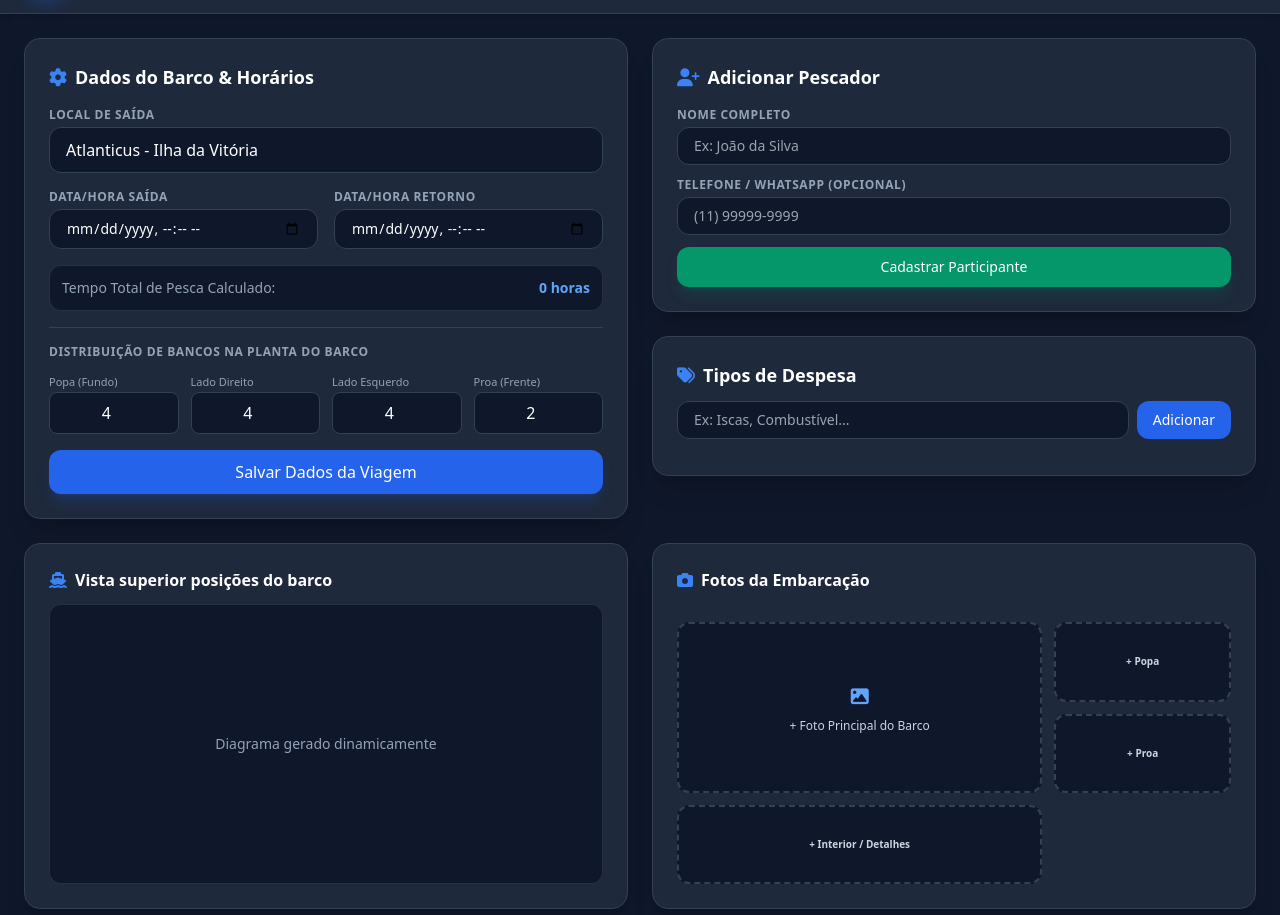
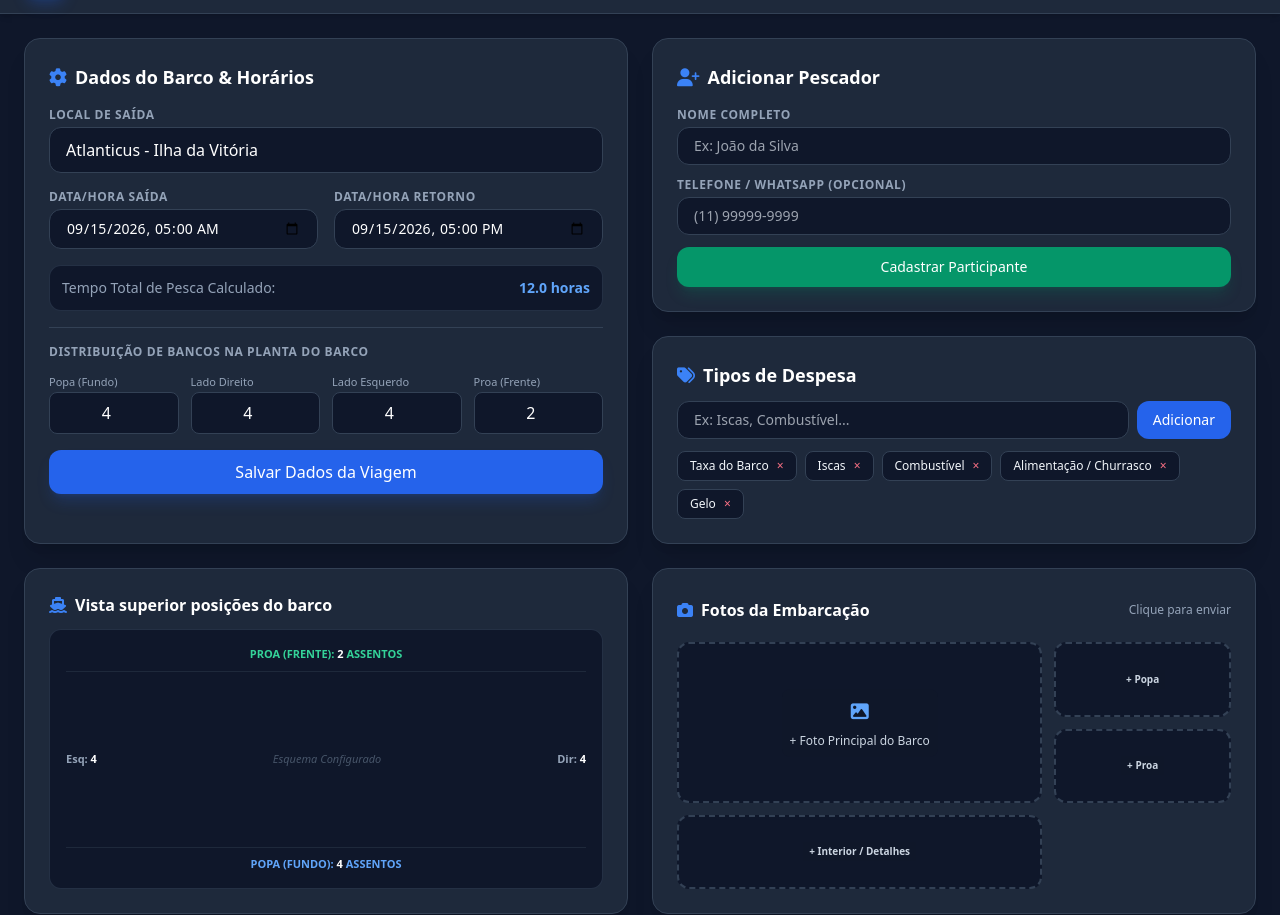
Before and after one commit to marianodevlin9-prog/Pesca-Justa, a website: page index.html in a window 1280 px wide. Shown: the part 69-984 px from the top of the page. Drawn offline with nearby package versions, Linux system fonts and the light colour scheme.

Commit message:
Update index.html

```diff
--- a/index.html
+++ b/index.html
@@ -133,41 +133,63 @@
                 </div>
             </div>
 
-            <!-- Seção Inferior: Grid Responsivo com o Diagrama do Barco e Bento Grid de Fotos -->
+            <!-- Seção Inferior: Grid Responsivo com o Diagrama do Barco e Bento Grid de Fotos Funcional -->
             <div class="grid grid-cols-1 lg:grid-cols-2 gap-6 w-full">
-                <!-- Coluna Esquerda: Bloco da Planta do Barco -->
-                <div class="bg-slate-800 border border-slate-700 rounded-2xl p-6 shadow-xl">
-                    <h3 class="font-bold text-white mb-3 flex items-center gap-2">
-                        <i class="fa-solid fa-ship text-blue-500"></i> Vista superior posições do barco
-                    </h3>
-                    <div id="boat-diagram-container" class="relative rounded-xl bg-slate-900 text-white p-4 min-h-[280px] flex items-center justify-center border border-slate-700/60">
-                        <span class="text-sm text-slate-400">Diagrama gerado dinamicamente</span>
+                <!-- Coluna Esquerda: Bloco da Planta do Barco Funcional -->
+                <div class="bg-slate-800 border border-slate-700 rounded-2xl p-6 shadow-xl flex flex-col justify-between">
+                    <div>
+                        <h3 class="font-bold text-white mb-3 flex items-center gap-2">
+                            <i class="fa-solid fa-ship text-blue-500"></i> Vista superior posições do barco
+                        </h3>
+                    </div>
+                    <div id="mini-boat-preview" class="relative rounded-xl bg-slate-900 text-white p-4 min-h-[260px] flex flex-col justify-between border border-slate-700/60">
+                        <div class="text-center pb-2 border-b border-slate-800 text-[11px] text-emerald-400 font-bold uppercase">Proa (Frente): <span id="prev-bow" class="text-white">0</span> assentos</div>
+                        <div class="flex justify-between items-center py-2 text-[11px] text-slate-400 font-bold">
+                            <span>Esq: <span id="prev-left" class="text-white">0</span></span>
+                            <span class="text-slate-600 font-normal italic">Esquema Configurado</span>
+                            <span>Dir: <span id="prev-right" class="text-white">0</span></span>
+                        </div>
+                        <div class="text-center pt-2 border-t border-slate-800 text-[11px] text-blue-400 font-bold uppercase">Popa (Fundo): <span id="prev-popa" class="text-white">0</span> assentos</div>
                     </div>
                 </div>
 
-                <!-- Coluna Direita: Módulo de Fotos (Bento Grid) -->
+                <!-- Coluna Direita: Módulo de Fotos Funcional (Bento Grid) -->
                 <div class="bg-slate-800 border border-slate-700 rounded-2xl p-6 shadow-xl grid grid-cols-3 gap-3">
-                    <div class="col-span-3 mb-1">
+                    <div class="col-span-3 mb-1 flex justify-between items-center">
                         <h3 class="font-bold text-white flex items-center gap-2">
                             <i class="fa-solid fa-camera text-blue-500"></i> Fotos da Embarcação
                         </h3>
+                        <span class="text-xs text-slate-400">Clique para enviar</span>
                     </div>
+
+                    <!-- Input oculto universal para upload -->
+                    <input type="file" id="image-upload-input" accept="image/*" class="hidden" onchange="handleImageUpload(event)">
+
                     <!-- Foto Principal (Destaque maior à esquerda) -->
-                    <div class="col-span-2 row-span-2 border-2 border-dashed border-slate-700 rounded-xl flex flex-col items-center justify-center p-4 bg-slate-900 hover:bg-slate-900/80 transition cursor-pointer min-h-[140px]">
-                        <i class="fa-solid fa-image text-blue-400 mb-2 text-lg"></i>
-                        <span class="text-xs font-medium text-slate-300 text-center">+ Foto Principal do Barco</span>
+                    <div onclick="triggerImageUpload('main')" id="slot-main" class="col-span-2 row-span-2 border-2 border-dashed border-slate-700 rounded-xl flex flex-col items-center justify-center p-4 bg-slate-900 hover:bg-slate-900/80 transition cursor-pointer min-h-[140px] relative overflow-hidden group">
+                        <div class="absolute inset-0 bg-cover bg-center opacity-80" id="img-preview-main" style="display: none;"></div>
+                        <div class="z-10 flex flex-col items-center bg-slate-900/80 p-2 rounded-lg group-hover:bg-slate-900 transition">
+                            <i class="fa-solid fa-image text-blue-400 mb-2 text-lg"></i>
+                            <span class="text-xs font-medium text-slate-300 text-center" id="text-main">+ Foto Principal do Barco</span>
+                        </div>
                     </div>
-                    <!-- Foto Detalhe 1 -->
-                    <div class="border-2 border-dashed border-slate-700 rounded-xl flex flex-col items-center justify-center p-2 bg-slate-900 hover:bg-slate-900/80 transition cursor-pointer min-h-[65px]">
-                        <span class="text-[10px] text-slate-300 font-semibold">+ Popa</span>
+
+                    <!-- Foto Detalhe 1 (Popa) -->
+                    <div onclick="triggerImageUpload('popa')" id="slot-popa" class="border-2 border-dashed border-slate-700 rounded-xl flex flex-col items-center justify-center p-2 bg-slate-900 hover:bg-slate-900/80 transition cursor-pointer min-h-[65px] relative overflow-hidden group">
+                        <div class="absolute inset-0 bg-cover bg-center opacity-80" id="img-preview-popa" style="display: none;"></div>
+                        <span class="text-[10px] text-slate-300 font-semibold z-10 bg-slate-900/80 px-1.5 py-0.5 rounded" id="text-popa">+ Popa</span>
                     </div>
-                    <!-- Foto Detalhe 2 -->
-                    <div class="border-2 border-dashed border-slate-700 rounded-xl flex flex-col items-center justify-center p-2 bg-slate-900 hover:bg-slate-900/80 transition cursor-pointer min-h-[65px]">
-                        <span class="text-[10px] text-slate-300 font-semibold">+ Proa</span>
+
+                    <!-- Foto Detalhe 2 (Proa) -->
+                    <div onclick="triggerImageUpload('proa')" id="slot-proa" class="border-2 border-dashed border-slate-700 rounded-xl flex flex-col items-center justify-center p-2 bg-slate-900 hover:bg-slate-900/80 transition cursor-pointer min-h-[65px] relative overflow-hidden group">
+                        <div class="absolute inset-0 bg-cover bg-center opacity-80" id="img-preview-proa" style="display: none;"></div>
+                        <span class="text-[10px] text-slate-300 font-semibold z-10 bg-slate-900/80 px-1.5 py-0.5 rounded" id="text-proa">+ Proa</span>
                     </div>
-                    <!-- Foto Detalhe 3 -->
-                    <div class="col-span-2 border-2 border-dashed border-slate-700 rounded-xl flex items-center justify-center p-2 bg-slate-900 hover:bg-slate-900/80 transition cursor-pointer min-h-[65px]">
-                        <span class="text-[10px] text-slate-300 font-semibold">+ Interior / Detalhes</span>
+
+                    <!-- Foto Detalhe 3 (Interior) -->
+                    <div onclick="triggerImageUpload('interior')" id="slot-interior" class="col-span-2 border-2 border-dashed border-slate-700 rounded-xl flex items-center justify-center p-2 bg-slate-900 hover:bg-slate-900/80 transition cursor-pointer min-h-[65px] relative overflow-hidden group">
+                        <div class="absolute inset-0 bg-cover bg-center opacity-80" id="img-preview-interior" style="display: none;"></div>
+                        <span class="text-[10px] text-slate-300 font-semibold z-10 bg-slate-900/80 px-1.5 py-0.5 rounded" id="text-interior">+ Interior / Detalhes</span>
                     </div>
                 </div>
             </div>
@@ -298,7 +320,7 @@
                         </div>
                     </div>
 
-                    <!-- Balanço e Histórico Individual (Quanto cada um pagou vs Saldo a Acertar) -->
+                    <!-- Balanço e Histórico Individual -->
                     <div>
                         <h4 class="text-sm font-semibold text-slate-300 mb-1">Balanço e Histórico Individual (Saldo / Acerto)</h4>
                         <p class="text-xs text-slate-400 mb-3">Demonstra o montante que cada pescador pagou, abatido do rateio, indicando o crédito ou o valor restante que falta pagar.</p>
@@ -375,9 +397,9 @@
 
     </main>
 
-    <!-- Script Principal -->
+    <!-- Script Principal com Gestão de Imagens e Diagrama Ativos -->
     <script>
-        let db = JSON.parse(localStorage.getItem('pesca_justa_db_v3')) || {
+        let db = JSON.parse(localStorage.getItem('pesca_justa_db_v4')) || {
             trip: {
                 location: "Atlanticus - Ilha da Vitória",
                 departure: "2026-09-15T05:00",
@@ -387,6 +409,12 @@
                 left: 4,
                 bow: 2
             },
+            images: {
+                main: "",
+                popa: "",
+                proa: "",
+                interior: ""
+            },
             participants: [],
             expenseTypes: ["Taxa do Barco", "Iscas", "Combustível", "Alimentação / Churrasco", "Gelo"],
             expenses: [],
@@ -395,8 +423,10 @@
             lottery: { popa: [], right: [], left: [], bow: [] }
         };
 
+        let currentImageSlot = null;
+
         function saveData() {
-            localStorage.setItem('pesca_justa_db_v3', JSON.stringify(db));
+            localStorage.setItem('pesca_justa_db_v4', JSON.stringify(db));
             renderAll();
         }
 
@@ -423,6 +453,24 @@
             db.trip.bow = parseInt(document.getElementById('seats-bow').value) || 0;
             saveData();
             alert('Configurações da viagem e assentos salvas com sucesso!');
+        }
+
+        function triggerImageUpload(slot) {
+            currentImageSlot = slot;
+            document.getElementById('image-upload-input').click();
+        }
+
+        function handleImageUpload(e) {
+            const file = e.target.files[0];
+            if (!file || !currentImageSlot) return;
+
+            const reader = new FileReader();
+            reader.onload = function(uploadEvent) {
+                db.images[currentImageSlot] = uploadEvent.target.result;
+                saveData();
+            };
+            reader.readAsDataURL(file);
+            e.target.value = ''; // Limpa o input
         }
 
         function addParticipant(e) {
@@ -543,6 +591,28 @@
             document.getElementById('boat-right').innerHTML = rightHtml || '<span class="text-slate-500 text-xs">Nenhum assento.</span>';
         }
 
+        function renderImages() {
+            ['main', 'popa', 'proa', 'interior'].forEach(slot => {
+                const imgData = db.images[slot];
+                const previewEl = document.getElementById(`img-preview-${slot}`);
+                const textEl = document.getElementById(`text-${slot}`);
+
+                if (imgData) {
+                    previewEl.style.backgroundImage = `url('${imgData}')`;
+                    previewEl.style.display = 'block';
+                    textEl.innerText = 'Alterar Foto';
+                    textEl.classList.add('bg-slate-900/90', 'px-2', 'py-1', 'rounded');
+                } else {
+                    previewEl.style.display = 'none';
+                    textEl.classList.remove('bg-slate-900/90', 'px-2', 'py-1', 'rounded');
+                    if(slot === 'main') textEl.innerText = '+ Foto Principal do Barco';
+                    if(slot === 'popa') textEl.innerText = '+ Popa';
+                    if(slot === 'proa') textEl.innerText = '+ Proa';
+                    if(slot === 'interior') textEl.innerText = '+ Interior / Detalhes';
+                }
+            });
+        }
+
         function renderAll() {
             document.getElementById('trip-location').value = db.trip.location;
             document.getElementById('trip-departure').value = db.trip.departure;
@@ -551,6 +621,11 @@
             document.getElementById('seats-right').value = db.trip.right;
             document.getElementById('seats-left').value = db.trip.left;
             document.getElementById('seats-bow').value = db.trip.bow;
+
+            document.getElementById('prev-popa').innerText = db.trip.popa;
+            document.getElementById('prev-right').innerText = db.trip.right;
+            document.getElementById('prev-left').innerText = db.trip.left;
+            document.getElementById('prev-bow').innerText = db.trip.bow;
 
             if(db.trip.departure && db.trip.return) {
                 let d1 = new Date(db.trip.departure);
@@ -623,7 +698,10 @@
             document.getElementById('chat-messages').innerHTML = chatBody || `<p class="text-center text-slate-500 italic mt-20">Nenhuma mensagem no mural ainda.</p>`;
 
             renderBoatSeats();
+            renderImages();
         }
+
+        renderAll();
     </script>
 </body>
 </html>
```
